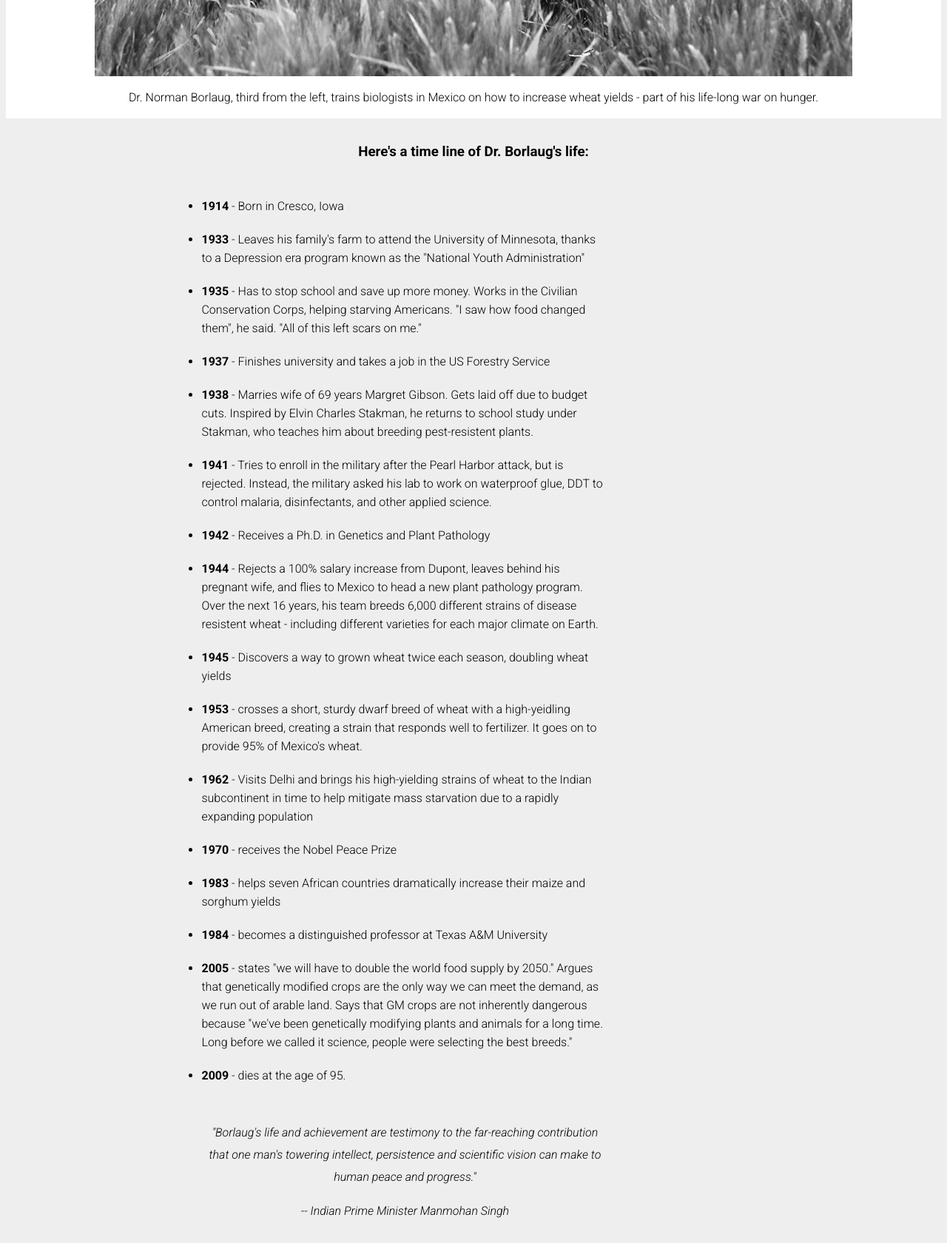
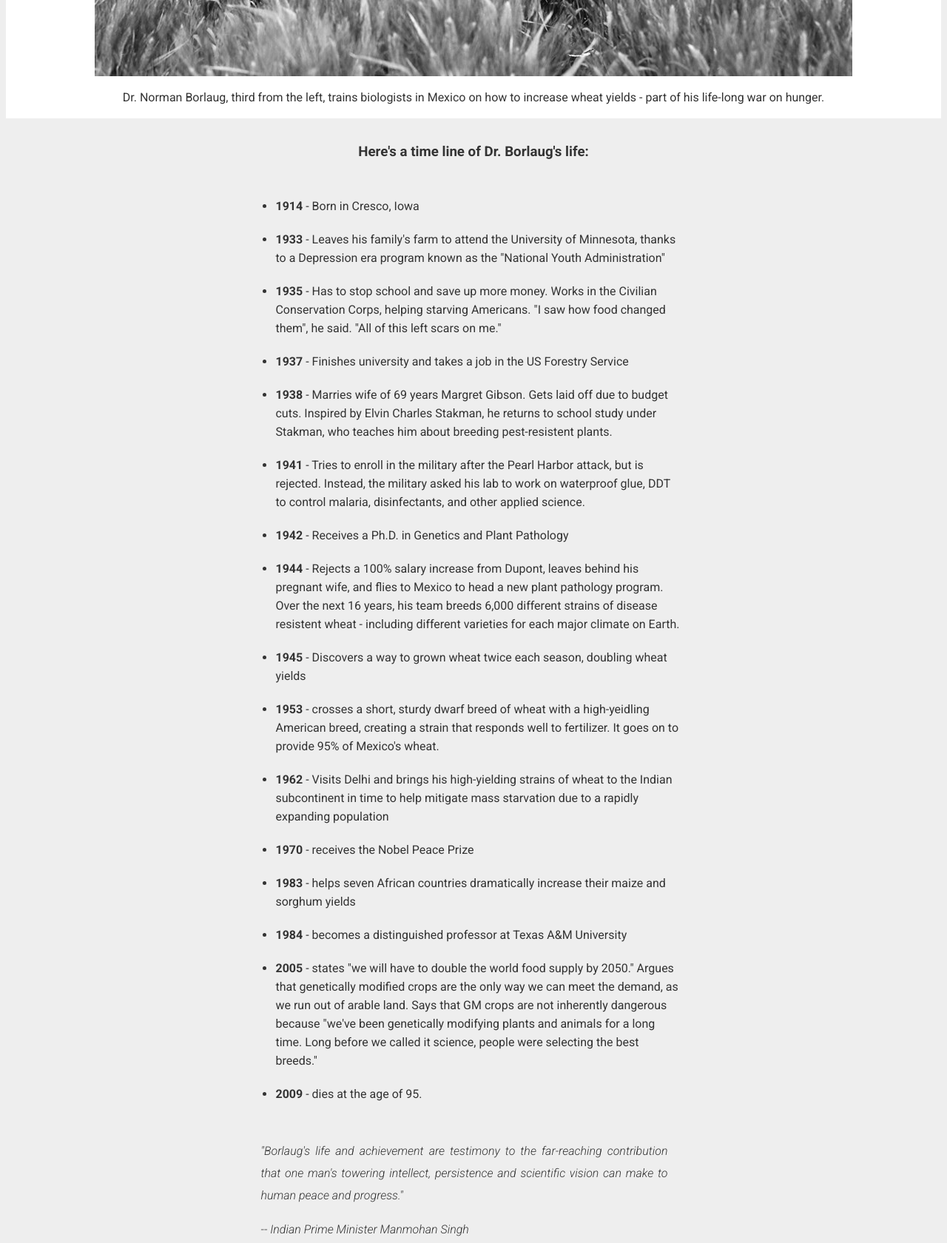
Before and after one commit to ViniciusAlba/Tribute-Page, a plain HTML site: page index.html in a window 1280 px wide. Shown: the part 680-2360 px from the top of the page at 74% size. Drawn offline with Linux system fonts and the light colour scheme.

Commit message:
The page is done to desktop

```diff
--- a/css/main.css
+++ b/css/main.css
@@ -1,6 +1,7 @@
 body {
 
     background-color: #EEEEEE;
+    color: #333333;
 
 }
 
@@ -17,13 +18,11 @@ body {
 header {
 
     text-align: center;
-    font-weight: 300;
 
 }
 
-h1 {
+#title {
 
-    color: #333333;
     font-size: 40px;
 
 }
@@ -39,10 +38,9 @@ figure {
 
 }
 
-figcaption {
+#img-caption {
 
     margin-top: 15px;
-    font-weight: 300;
 
 }
 
@@ -54,8 +52,8 @@ figcaption {
 
 #tribute-info ul {
 
-    text-align: center;
     margin-top: 50px;
+    margin-left: 100px;
 
 }
 
@@ -68,7 +66,6 @@ figcaption {
 
     margin-bottom: 20px;
 
-    font-weight: 300;
     line-height: 25px;
 
 }
@@ -79,9 +76,11 @@ blockquote {
 
     margin-top: 50px;
     margin-bottom: 50px;
+    margin-left: 120px;
 
     line-height: 30px;
 
+    text-align: justify;
     font-style: italic;
     font-weight: 300;
 
```
